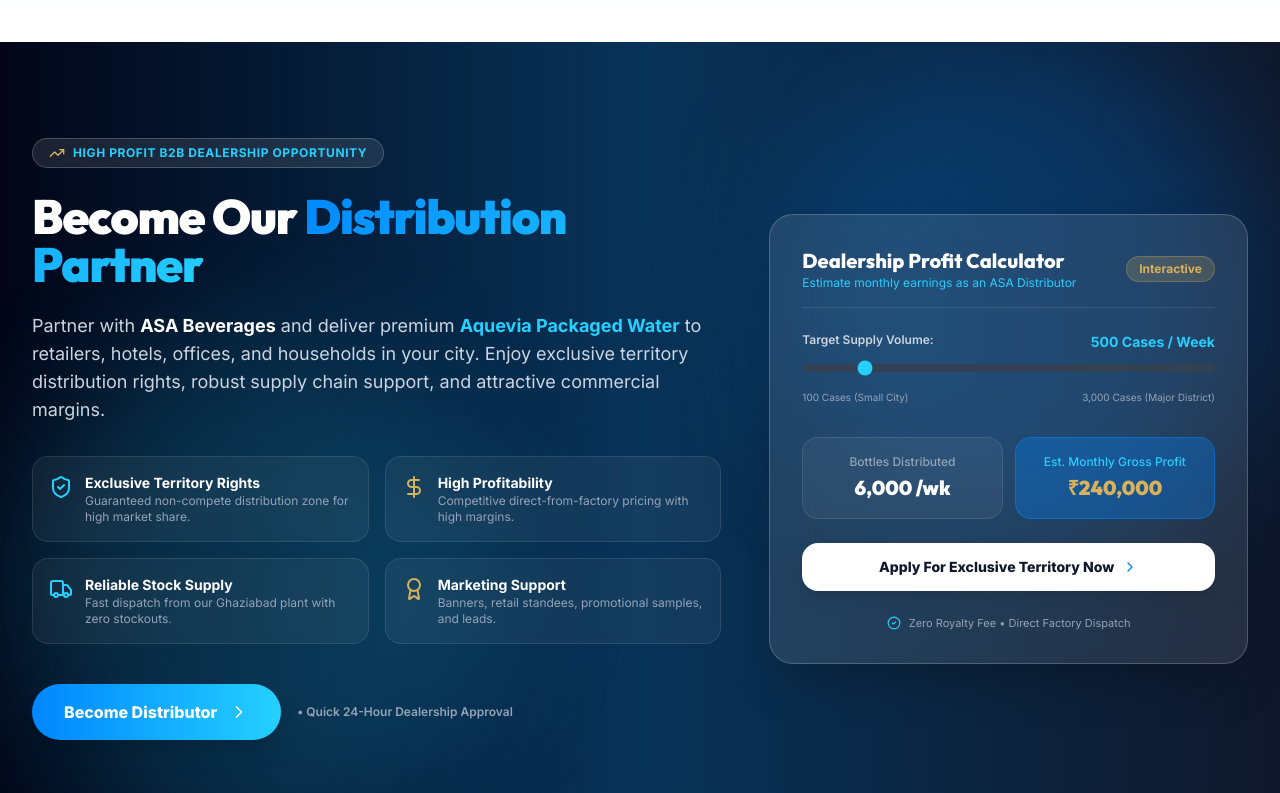
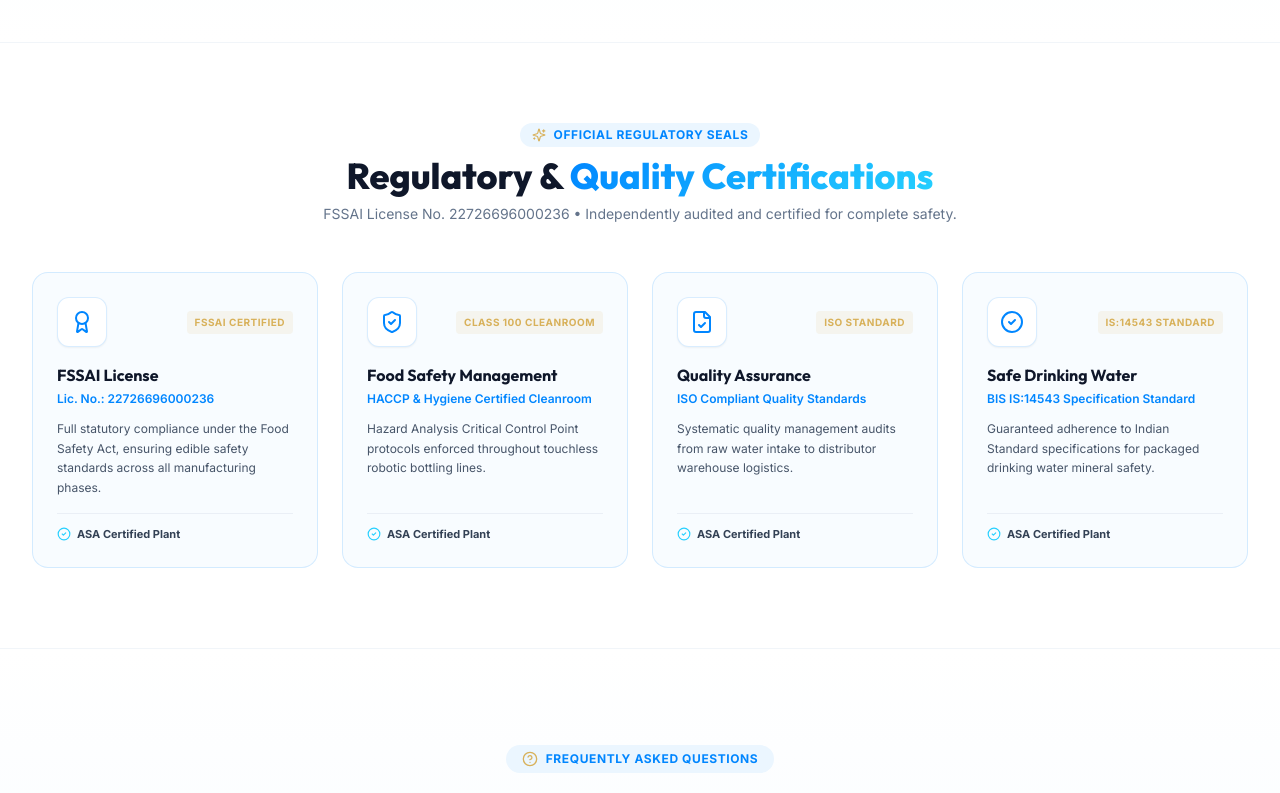
Before and after one commit to Aashish3071/ayuevia, a Next.js app: page / in a window 1280 px wide. Shown: the part 6340-7133 px from the top of the page. Built offline with nearby package versions, Linux system fonts and the light colour scheme.

Commit message:
Remove DistributionSection banner and profit calculator as requested

```diff
--- a/src/app/distributor/page.tsx
+++ b/src/app/distributor/page.tsx
@@ -2,13 +2,13 @@
 
 import React, { useState } from "react";
 import Navbar from "@/components/Navbar";
-import DistributionSection from "@/components/DistributionSection";
+import ContactSection from "@/components/ContactSection";
 import Footer from "@/components/Footer";
 import FloatingWidgets from "@/components/FloatingWidgets";
 import DistributorModal from "@/components/DistributorModal";
 
 export default function DistributorPage() {
-  const [distributorModalOpen, setDistributorModalOpen] = useState(true);
+  const [distributorModalOpen, setDistributorModalOpen] = useState(false);
 
   return (
     <main className="min-h-screen bg-white text-slate-900 pt-20">
@@ -16,10 +16,10 @@
       <div className="bg-brand-sky/50 py-12 border-b border-slate-100">
         <div className="max-w-7xl mx-auto px-4 sm:px-6 lg:px-8 text-center space-y-2">
           <h1 className="font-display font-black text-4xl sm:text-5xl text-slate-900">Become a Distributor Partner</h1>
-          <p className="text-brand-blue font-bold text-sm">Exclusive Dealership Rights for Aquevia Packaged Water</p>
+          <p className="text-brand-blue font-bold text-sm">Exclusive Dealership Inquiry for Aquevia Packaged Water</p>
         </div>
       </div>
-      <DistributionSection onOpenDistributorModal={() => setDistributorModalOpen(true)} />
+      <ContactSection initialRequirement="Exclusive Territory Distributor Dealership Inquiry" />
       <Footer />
       <FloatingWidgets />
       <DistributorModal isOpen={distributorModalOpen} onClose={() => setDistributorModalOpen(false)} />
--- a/src/app/page.tsx
+++ b/src/app/page.tsx
@@ -9,7 +9,6 @@
 import ProductSection from "@/components/ProductSection";
 import QualitySection from "@/components/QualitySection";
 import BusinessSection from "@/components/BusinessSection";
-import DistributionSection from "@/components/DistributionSection";
 import QualityCertifications from "@/components/QualityCertifications";
 import FaqSection from "@/components/FaqSection";
 import ContactSection from "@/components/ContactSection";
@@ -84,9 +83,6 @@
       {/* Business Section (Who We Serve) */}
       <BusinessSection onOpenInquiry={handleOpenInquiryWithRequirement} />
 
-      {/* Distribution Section (B2B Leads) */}
-      <DistributionSection onOpenDistributorModal={() => setDistributorModalOpen(true)} />
-
       {/* Certifications Badges */}
       <QualityCertifications />
 
--- a/src/components/DistributionSection.tsx
+++ /dev/null
@@ -1,179 +0,0 @@
-"use client";
-
-import React, { useState } from "react";
-import { motion } from "framer-motion";
-import { Truck, ShieldCheck, TrendingUp, DollarSign, Award, ChevronRight, CheckCircle2 } from "lucide-react";
-
-interface DistributionSectionProps {
-  onOpenDistributorModal: () => void;
-}
-
-export default function DistributionSection({ onOpenDistributorModal }: DistributionSectionProps) {
-  // Simple ROI Estimator State
-  const [weeklyCases, setWeeklyCases] = useState(500);
-
-  // Estimator Calculations
-  const bottlesPerWeek = weeklyCases * 12;
-  const estimatedMonthlyProfit = Math.round(weeklyCases * 4 * 120); // Approx margin calculation
-
-  return (
-    <section id="distributor" className="py-24 bg-gradient-to-r from-slate-950 via-brand-darkblue to-slate-900 text-white relative overflow-hidden">
-      {/* Glow Effects */}
-      <div className="absolute top-0 right-0 w-[500px] h-[500px] bg-brand-blue/20 rounded-full blur-3xl pointer-events-none" />
-      <div className="absolute bottom-0 left-0 w-[500px] h-[500px] bg-brand-aqua/15 rounded-full blur-3xl pointer-events-none" />
-
-      <div className="max-w-7xl mx-auto px-4 sm:px-6 lg:px-8 relative z-10">
-        <div className="grid grid-cols-1 lg:grid-cols-12 gap-12 items-center">
-
-          {/* Left Column: Offer Details & Value Proposition */}
-          <motion.div
-            initial={{ opacity: 0, x: -30 }}
-            whileInView={{ opacity: 1, x: 0 }}
-            viewport={{ once: true }}
-            transition={{ duration: 0.8 }}
-            className="lg:col-span-7 space-y-6"
-          >
-            <div className="inline-flex items-center gap-2 px-4 py-1.5 rounded-full bg-white/10 text-brand-aqua border border-white/20 font-bold text-xs uppercase tracking-wider backdrop-blur-md">
-              <TrendingUp className="w-4 h-4 text-brand-gold" />
-              High Profit B2B Dealership Opportunity
-            </div>
-
-            <h2 className="font-display font-black text-3xl sm:text-5xl text-white tracking-tight leading-tight">
-              Become Our <span className="text-gradient-water">Distribution Partner</span>
-            </h2>
-
-            <p className="text-slate-300 text-base sm:text-lg leading-relaxed">
-              Partner with <strong className="text-white">ASA Beverages</strong> and deliver premium <strong className="text-brand-aqua">Aquevia Packaged Water</strong> to retailers, hotels, offices, and households in your city. Enjoy exclusive territory distribution rights, robust supply chain support, and attractive commercial margins.
-            </p>
-
-            {/* Key Advantages */}
-            <div className="grid grid-cols-1 sm:grid-cols-2 gap-4 pt-2">
-              <div className="flex items-start gap-3 p-4 rounded-2xl bg-white/5 border border-white/10 backdrop-blur-sm">
-                <ShieldCheck className="w-6 h-6 text-brand-aqua shrink-0 mt-0.5" />
-                <div>
-                  <h4 className="font-bold text-white text-sm">Exclusive Territory Rights</h4>
-                  <p className="text-xs text-slate-400">Guaranteed non-compete distribution zone for high market share.</p>
-                </div>
-              </div>
-
-              <div className="flex items-start gap-3 p-4 rounded-2xl bg-white/5 border border-white/10 backdrop-blur-sm">
-                <DollarSign className="w-6 h-6 text-brand-gold shrink-0 mt-0.5" />
-                <div>
-                  <h4 className="font-bold text-white text-sm">High Profitability</h4>
-                  <p className="text-xs text-slate-400">Competitive direct-from-factory pricing with high margins.</p>
-                </div>
-              </div>
-
-              <div className="flex items-start gap-3 p-4 rounded-2xl bg-white/5 border border-white/10 backdrop-blur-sm">
-                <Truck className="w-6 h-6 text-brand-aqua shrink-0 mt-0.5" />
-                <div>
-                  <h4 className="font-bold text-white text-sm">Reliable Stock Supply</h4>
-                  <p className="text-xs text-slate-400">Fast dispatch from our Ghaziabad plant with zero stockouts.</p>
-                </div>
-              </div>
-
-              <div className="flex items-start gap-3 p-4 rounded-2xl bg-white/5 border border-white/10 backdrop-blur-sm">
-                <Award className="w-6 h-6 text-brand-gold shrink-0 mt-0.5" />
-                <div>
-                  <h4 className="font-bold text-white text-sm">Marketing Support</h4>
-                  <p className="text-xs text-slate-400">Banners, retail standees, promotional samples, and leads.</p>
-                </div>
-              </div>
-            </div>
-
-            {/* Action CTA */}
-            <div className="pt-4 flex flex-col sm:flex-row items-center gap-4">
-              <button
-                onClick={onOpenDistributorModal}
-                className="w-full sm:w-auto px-8 py-4 bg-gradient-to-r from-brand-blue to-brand-aqua hover:from-brand-darkblue hover:to-brand-blue text-white font-extrabold text-base rounded-full shadow-xl hover:scale-105 active:scale-95 transition-all duration-300 flex items-center justify-center gap-3 group"
-              >
-                <span>Become Distributor</span>
-                <ChevronRight className="w-5 h-5 group-hover:translate-x-1 transition-transform" />
-              </button>
-
-              <span className="text-xs text-slate-400 font-semibold">
-                &bull; Quick 24-Hour Dealership Approval
-              </span>
-            </div>
-          </motion.div>
-
-          {/* Right Column: Interactive Distributor Profit Estimator */}
-          <motion.div
-            initial={{ opacity: 0, x: 30 }}
-            whileInView={{ opacity: 1, x: 0 }}
-            viewport={{ once: true }}
-            transition={{ duration: 0.8 }}
-            className="lg:col-span-5"
-          >
-            <div className="p-8 rounded-3xl bg-white/10 backdrop-blur-xl border border-white/20 shadow-2xl space-y-6">
-              <div className="flex items-center justify-between border-b border-white/10 pb-4">
-                <div>
-                  <h3 className="font-display font-extrabold text-xl text-white">Dealership Profit Calculator</h3>
-                  <p className="text-xs text-brand-aqua">Estimate monthly earnings as an ASA Distributor</p>
-                </div>
-                <span className="px-3 py-1 bg-brand-gold/20 text-brand-gold border border-brand-gold/30 font-bold text-xs rounded-full">
-                  Interactive
-                </span>
-              </div>
-
-              {/* Slider for Cases per week */}
-              <div className="space-y-3">
-                <div className="flex justify-between text-xs font-semibold">
-                  <span className="text-slate-300">Target Supply Volume:</span>
-                  <span className="text-brand-aqua font-bold text-sm">{weeklyCases} Cases / Week</span>
-                </div>
-
-                <input
-                  type="range"
-                  min={100}
-                  max={3000}
-                  step={50}
-                  value={weeklyCases}
-                  onChange={(e) => setWeeklyCases(Number(e.target.value))}
-                  className="w-full h-2 bg-slate-700 rounded-lg appearance-none cursor-pointer accent-brand-aqua"
-                />
-
-                <div className="flex justify-between text-[10px] text-slate-400">
-                  <span>100 Cases (Small City)</span>
-                  <span>3,000 Cases (Major District)</span>
-                </div>
-              </div>
-
-              {/* Calculated Outputs */}
-              <div className="grid grid-cols-2 gap-3 pt-2">
-                <div className="p-4 rounded-2xl bg-white/5 border border-white/10 text-center">
-                  <div className="text-xs text-slate-400 font-medium">Bottles Distributed</div>
-                  <div className="font-display font-black text-xl text-white mt-1">
-                    {bottlesPerWeek.toLocaleString()} /wk
-                  </div>
-                </div>
-
-                <div className="p-4 rounded-2xl bg-brand-blue/30 border border-brand-blue/50 text-center">
-                  <div className="text-xs text-brand-aqua font-medium">Est. Monthly Gross Profit</div>
-                  <div className="font-display font-black text-xl text-brand-gold mt-1">
-                    ₹{estimatedMonthlyProfit.toLocaleString()}
-                  </div>
-                </div>
-              </div>
-
-              {/* Direct Dealership Trigger */}
-              <button
-                onClick={onOpenDistributorModal}
-                className="w-full py-3.5 px-4 bg-white text-slate-900 font-extrabold text-sm rounded-2xl hover:bg-brand-sky transition-colors shadow-lg flex items-center justify-center gap-2"
-              >
-                <span>Apply For Exclusive Territory Now</span>
-                <ChevronRight className="w-4 h-4 text-brand-blue" />
-              </button>
-
-              <div className="flex items-center justify-center gap-2 text-[11px] text-slate-400">
-                <CheckCircle2 className="w-3.5 h-3.5 text-brand-aqua" />
-                <span>Zero Royalty Fee &bull; Direct Factory Dispatch</span>
-              </div>
-            </div>
-          </motion.div>
-
-        </div>
-      </div>
-    </section>
-  );
-}
```
